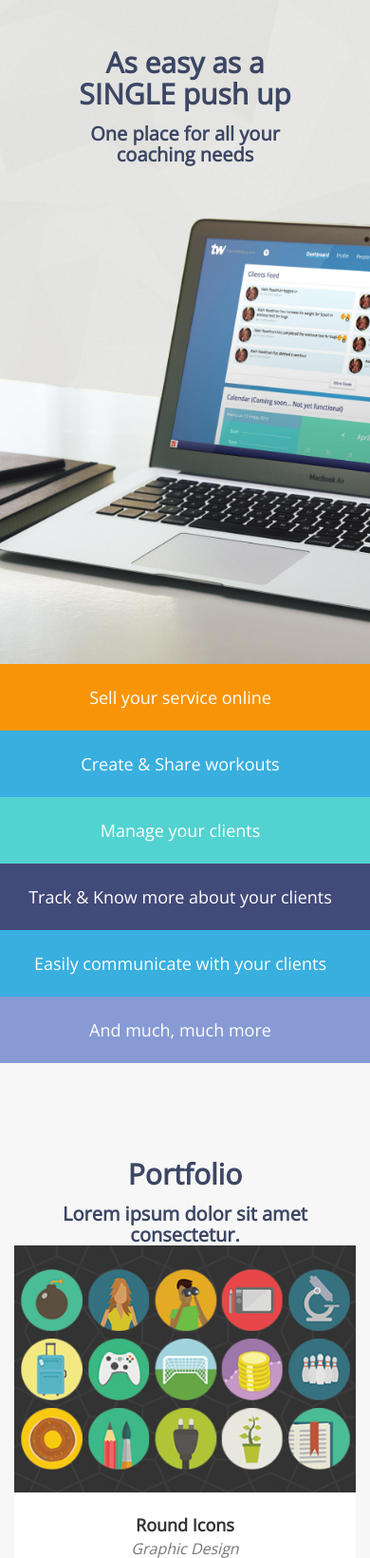
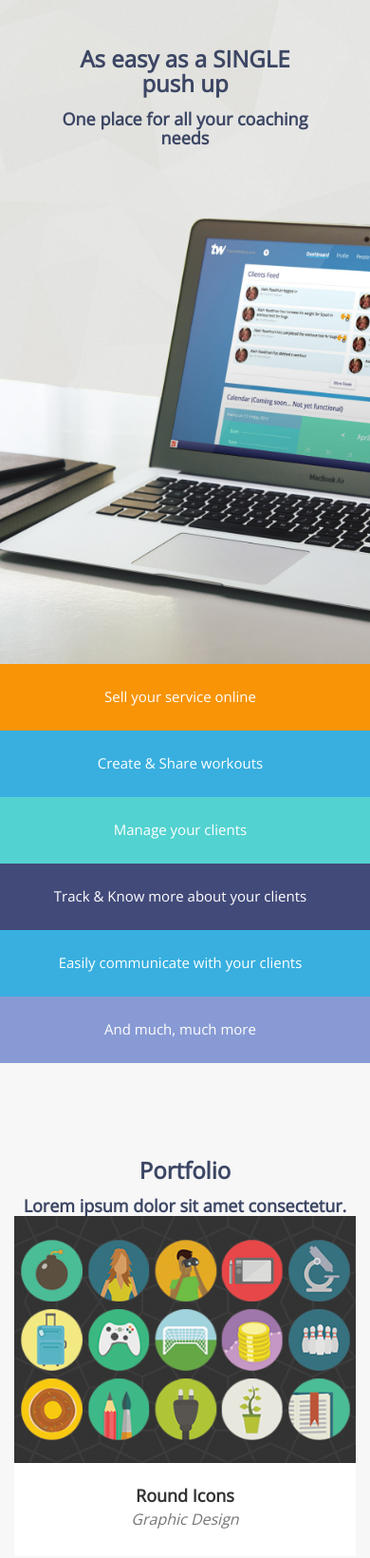
Before and after one commit to nicnhus22/nicnhus.github.io, a PHP site: page / in a window 390 px wide. Shown: the part 693-2333 px from the top of the page at 95% size. Run offline with PHP 8.4, Linux system fonts and the light colour scheme; some libraries are stand-ins or nearby versions.

Commit message:
Mobile texts

```diff
--- a/HomePage/TrainerWorkout/StartBS/css/agency.css
+++ b/HomePage/TrainerWorkout/StartBS/css/agency.css
@@ -916,7 +916,11 @@ body {
 /* MOBILE */
 @media(max-width:545px) {
     section h2.section-heading {
-        font-size: 30px;
+      font-size: 24px;
+    }
+
+    section h3.section-subheading {
+      font-size: 18px;
     }
 
     header .intro-text .intro-lead-in {
@@ -950,6 +954,11 @@ body {
     }
     #mobile_slider_container {
         display: block !important;
+    }
+
+    #mobile_slider_container ul li {
+        font-size: 15px !important;
+        padding: 24px 10px 24px 0 !important;
     }
 }
 
```
